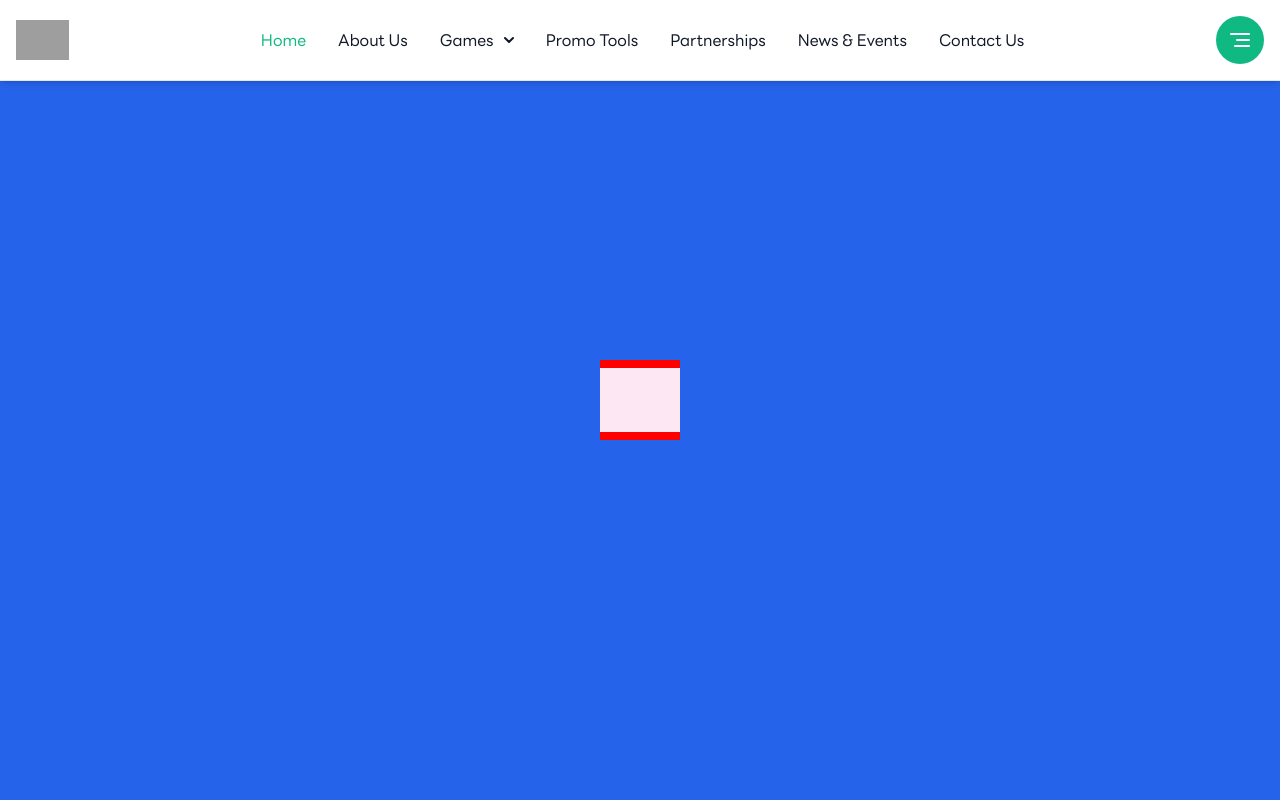
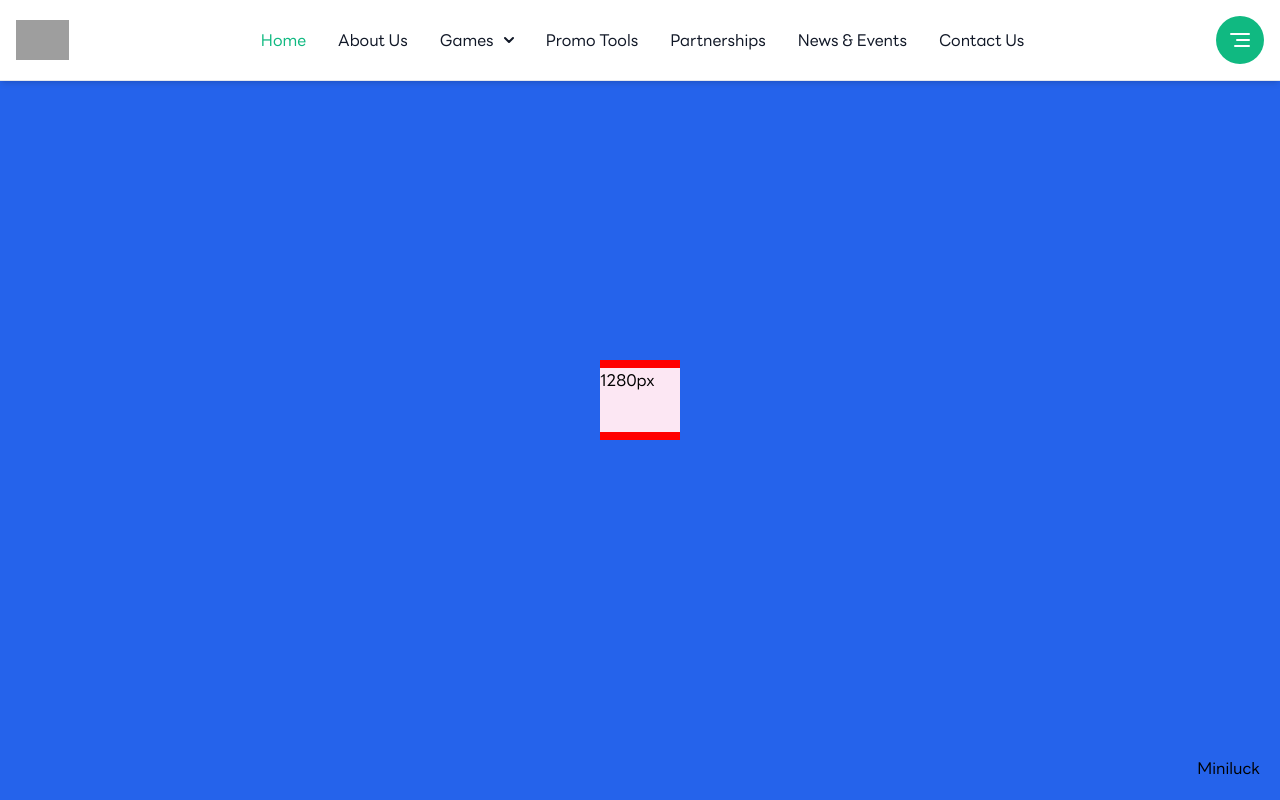
Before and after one commit to Piyacholport/mnl-pure-html, a plain HTML site: page index.html in a window 1280 px wide. Shown: the top 800 px of the page. Drawn offline with nearby package versions, Linux system fonts and the light colour scheme; grey boxes are pictures that could not be loaded.

Commit message:
test div pointer events2

```diff
--- a/index.html
+++ b/index.html
@@ -57,6 +57,7 @@
       background-color: lightgray;
       position: relative;
     }
+
     .div2,
     .div3 {
       position: absolute;
@@ -683,9 +684,55 @@
     <!-- <video class="video-home " playsinline="" loop="" autoplay="" muted="">
       <source src="./assets/img/promotebg.mp4" type="video/mp4">
     </video> -->
-    <div class="div2 w-20 h-20 bg-red"></div>
-    <div class="div3 w-20 h-16 bg-pink-100"></div>
+
+    <div class="div2 w-20 h-20 bg-red" id="div2">
+
+    </div>
+    <div class="div3 w-20 h-16 bg-pink-100">
+      <p id="viewportWidth">Browser: </p>
+    </div>
   </div>
+  <script>
+    const divElement = document.createElement('div');
+    divElement.style.zIndex = '999999999999';
+    divElement.style.width = `${window.innerWidth}px`;
+    divElement.style.pointerEvents = 'none';
+    divElement.style.height = `${window.innerHeight}px`;
+    divElement.style.background = `transparent`;
+    divElement.style.position = `absolute`;
+    divElement.style.top = '0';
+    divElement.style.left = '0';
+
+    const buttonElement = document.createElement('button');
+    buttonElement.innerText = 'Miniluck';
+    buttonElement.style.position = 'absolute';
+    buttonElement.style.bottom = '20px';
+    buttonElement.style.right = '20px';
+    buttonElement.style.pointerEvents = `stroke`;
+    buttonElement.onclick = function () {
+      alert("Welcome Miniluck!");
+    };
+
+    divElement.appendChild(buttonElement);
+    document.body.appendChild(divElement);
+    const div2 = document.getElementById("div2");
+    const viewportWidthElement = document.getElementById("viewportWidth");
+
+    div2.addEventListener("click", function () {
+      console.log("hello");
+    });
+    function updateViewportWidth() {
+      const viewportWidth = window.innerWidth;
+      viewportWidthElement.textContent = `${viewportWidth}px`;
+    }
+    updateViewportWidth();
+    window.addEventListener("resize", updateViewportWidth);
+    console.log(viewportWidth / 5);
+    div2.addEventListener("click", function () {
+      console.log("hello");
+    });
+
+  </script>
   <div class="section2 md:px-40">
     <div class="grid lg:grid-cols-2 grid-cols-1 w-full  gap-6">
       <div class="flex items-center justify-center">
```
